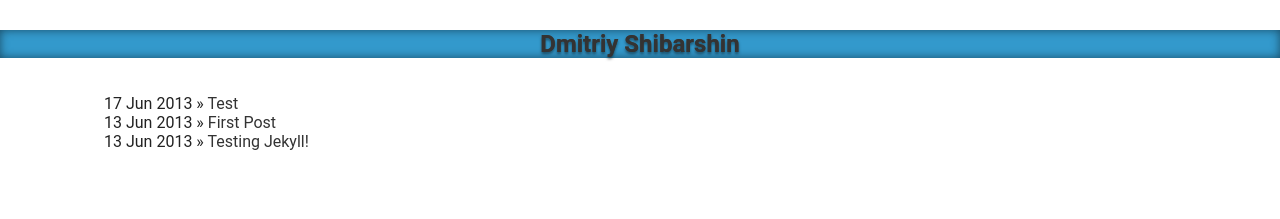
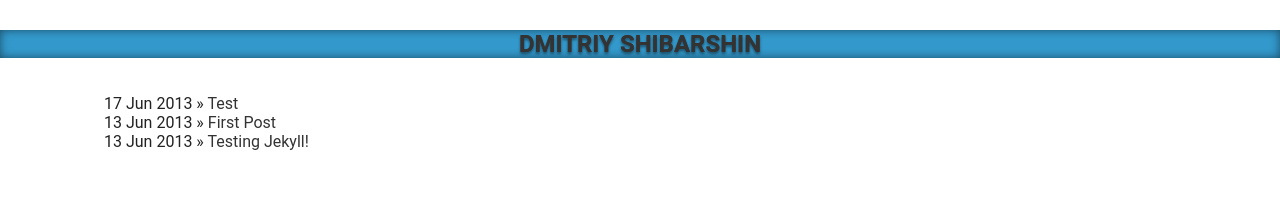
Before and after one commit to dshibarshin/shibarshin.com, a Jekyll site: the page built from index.html, in a window 1280 px wide. Shown: the top 219 px of the page. Built offline with Jekyll 4.4.1, drawn with Linux system fonts in a browser that asks for light colours.

Commit message:
Adjust header

```diff
--- a/_layouts/default.html
+++ b/_layouts/default.html
@@ -31,7 +31,7 @@
 	<img src="/img/S.svg" alt="Shibarshin" width="auto" height="120">
 </a>-->
 
-<h1><a href="/">Dmitriy Shibarshin</a>
+<h1><a href="/">DMITRIY SHIBARSHIN</a>
 
 </header>
 
```
Also changed, not shown: 4 other files.
